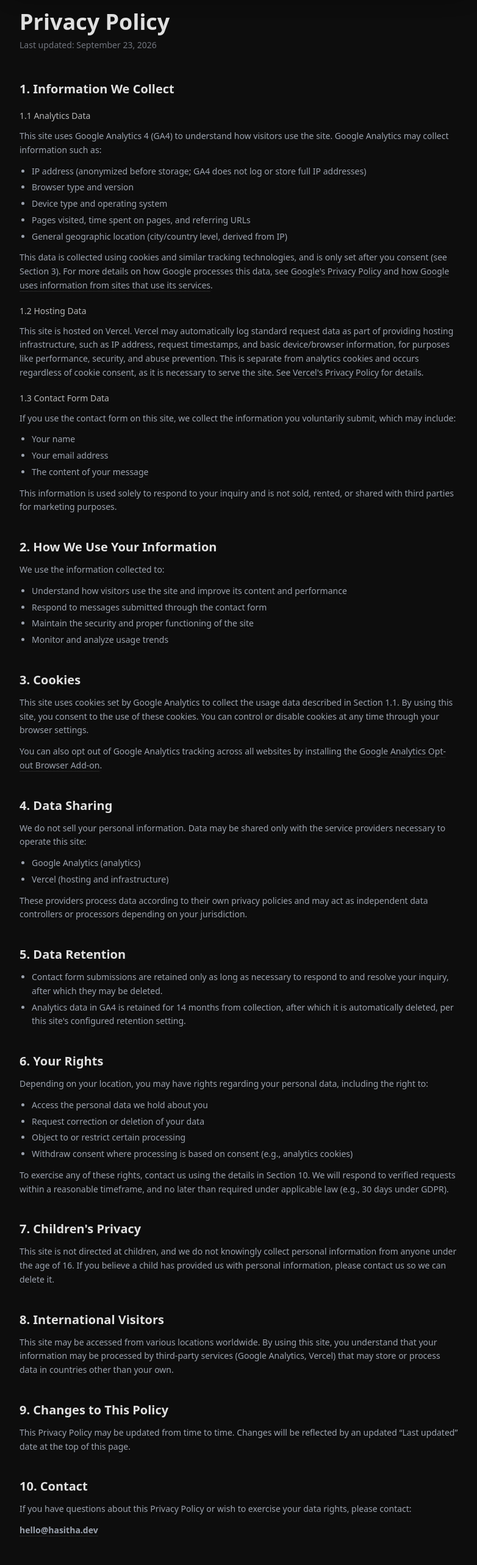
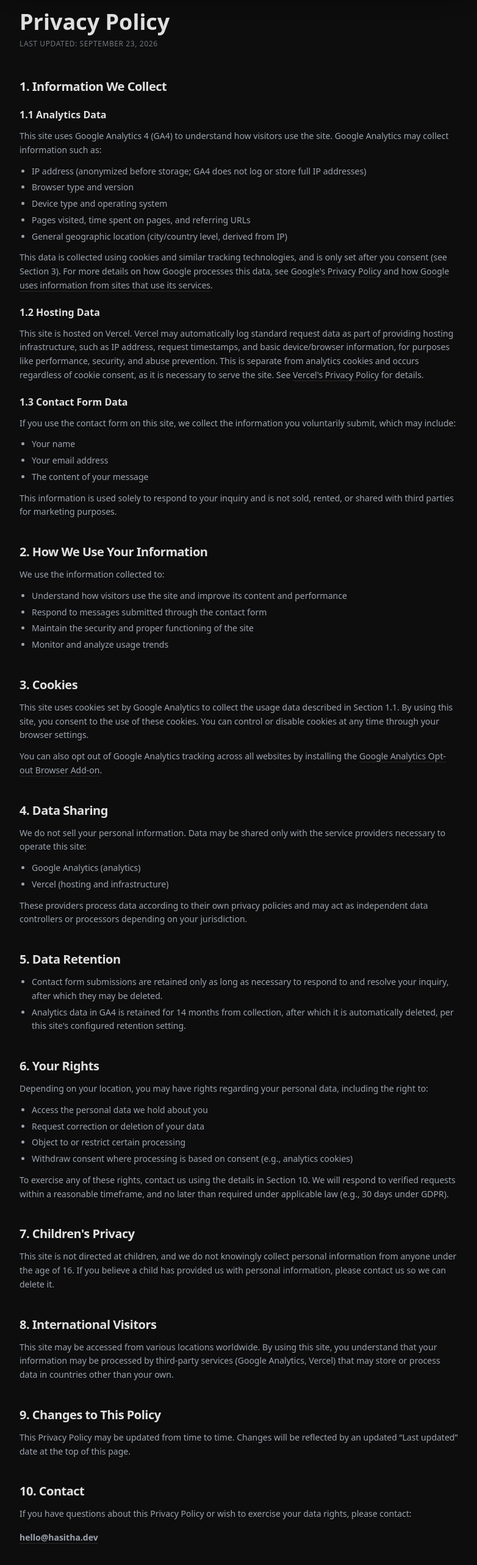
Before and after one commit to hasithaea/hasitha-dev, a Next.js app: page /privacy in a window 1280 px wide. Shown: the part 80-2646 px from the top of the page at 61% size, without its empty margins (248-1030 px from the left). Built offline with nearby package versions, Linux system fonts and the light colour scheme; no server answers.

Commit message:
style: update Privacy statement colors (#33)

```diff
--- a/app/privacy/page.tsx
+++ b/app/privacy/page.tsx
@@ -2,15 +2,14 @@ import PageShell from "@/components/PageShell";
 import Button from "@/components/Button";
 import Footer from "@/components/Footer";
 
-
 export default function PrivacyPolicyPage() {
   return (
-    <PageShell footer={<Footer/>}>
+    <PageShell footer={<Footer />}>
       <div className="mx-auto max-w-3xl px-6 py-24 text-text-muted">
         <h1 className="text-3xl font-semibold text-text-primary sm:text-4xl">
           Privacy Policy
         </h1>
-        <p className="mt-2 text-sm text-text-muted/70">
+        <p className="mt-2 font-mono text-xs tracking-wider text-text-muted/70 uppercase">
           Last updated: September 23, 2026
         </p>
 
@@ -199,9 +198,15 @@ export default function PrivacyPolicyPage() {
               If you have questions about this Privacy Policy or wish to
               exercise your data rights, please contact:
             </p>
-            <Button variant="link" className="mt-4 font-bold" href="mailto:hello@hasitha.dev">
-              hello@hasitha.dev
-            </Button>
+            <div className="mt-4">
+              <Button
+                variant="link"
+                className="font-mono font-bold text-accent hover:text-accent-hover"
+                href="mailto:hello@hasitha.dev"
+              >
+                hello@hasitha.dev
+              </Button>
+            </div>
           </Section>
         </div>
       </div>
@@ -218,7 +223,9 @@ function Section({
 }) {
   return (
     <section>
-      <h2 className="text-xl font-semibold text-text-primary">{title}</h2>
+      <h2 className="text-xl font-semibold tracking-tight text-text-primary">
+        {title}
+      </h2>
       <div className="mt-3 space-y-3 text-sm leading-relaxed [&_ul]:list-disc [&_ul]:space-y-1 [&_ul]:pl-5">
         {children}
       </div>
@@ -228,6 +235,8 @@ function Section({
 
 function SubHeading({ children }: { children: React.ReactNode }) {
   return (
-    <h3 className="pt-2 text-sm font-medium text-text-primary/80">{children}</h3>
+    <h3 className="pt-2 font-mono text-base font-semibold text-text-primary">
+      {children}
+    </h3>
   );
 }
```
